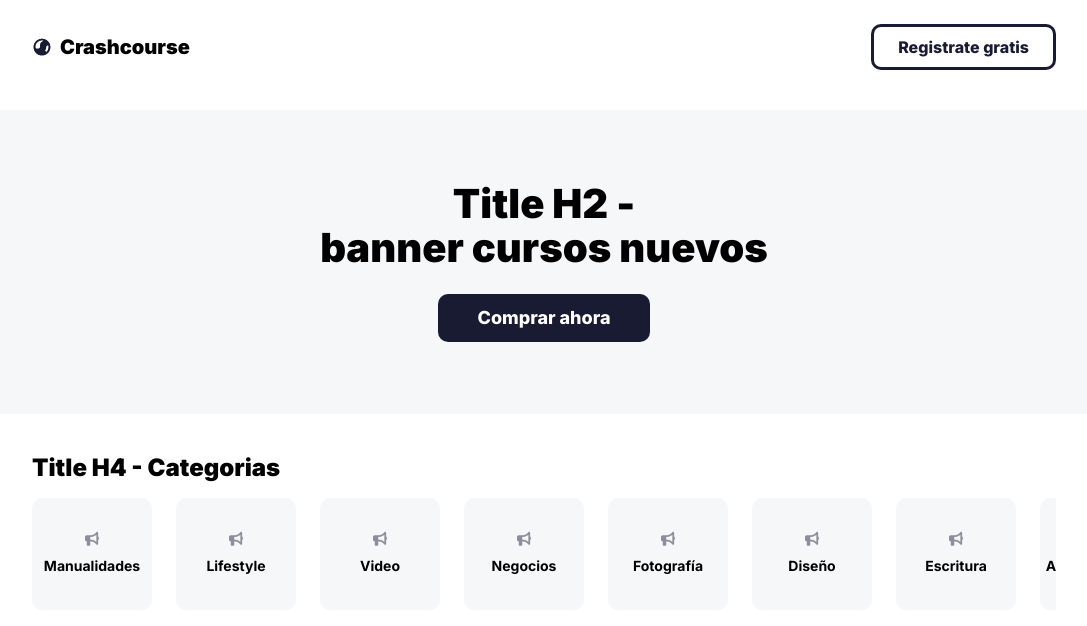
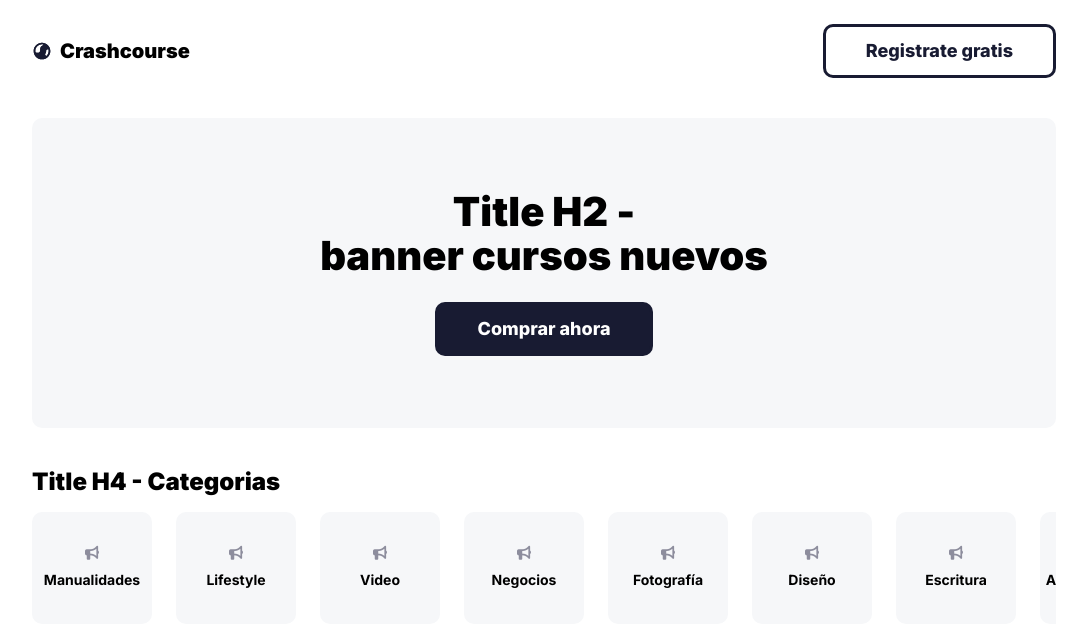
Before and after one commit to Franco-Sanchez/Technical-Challenge-Crehana, a React (Create React App) app: page / in a window 1280 px wide. Shown: the top 626 px of the page, without its empty margins (96-1183 px from the left). Built offline with nearby package versions, Linux system fonts and the light colour scheme.

Commit message:
Installed styled-components and edited button component

```diff
--- a/package.json
+++ b/package.json
@@ -13,6 +13,7 @@
     "react": "^17.0.1",
     "react-dom": "^17.0.1",
     "react-scripts": "4.0.3",
+    "styled-components": "^5.2.1",
     "typescript": "^4.1.2",
     "web-vitals": "^1.0.1"
   },
--- a/src/components/UI/BannerCourses.tsx
+++ b/src/components/UI/BannerCourses.tsx
@@ -1,11 +1,11 @@
-import ButtonDark from './ButtonDark';
+import Button from './Button';
 import '../../css/BannerCourses.css';
 
 function BannerCourses() {
   return (
     <div className="banner">
       <h2>Title H2 - <span>banner cursos nuevos</span></h2>
-      <ButtonDark text="Comprar ahora"/>
+      <Button dark={true} text="Comprar ahora"/>
     </div>
   )
 }
--- /dev/null
+++ b/src/components/UI/Button.tsx
@@ -0,0 +1,27 @@
+import styled from 'styled-components'
+
+function Button( { text, dark, white }:any ) {
+
+  const StyledButton = styled.button`
+    background-color: ${props => props.dark ? 'var(--black-russian)' : 'var(--white)'};
+    border: 3px solid var(--black-russian);
+    border-radius: 10px;
+    padding: 14px 40px;
+    color: ${props => props.dark ? 'var(--white)' : 'var(--black-russian)' };
+    font-weight: 800;
+    font-size: 18px;
+    line-height: 20px;
+    cursor: pointer;
+    outline: none;
+
+    @media screen and (max-width: 420px) {
+      display: ${props => props.white ? 'none': 'block'}
+    }
+  `
+
+  return (
+    <StyledButton white={white} dark={dark}>{text}</StyledButton>
+  )
+}
+
+export default Button;
--- a/src/components/UI/ButtonDark.tsx
+++ /dev/null
@@ -1,9 +0,0 @@
-import '../../css/ButtonDark.css';
-
-function ButtonDark( {text}: any ) {
-  return (
-    <button className="button-dark">{text}</button>
-  )
-}
-
-export default ButtonDark;
--- a/src/components/UI/Header.tsx
+++ b/src/components/UI/Header.tsx
@@ -1,7 +1,8 @@
 import logo from '../../assets/images/mobile/icon_logo.svg';
 import '../../css/Header.css';
+import Button from './Button';
 
-function Header({ title, text }: any) {
+function Header({ title }: any) {
   return (
     <div className="header">
       <a href="#menu"><i className="fas fa-bars"></i></a>
@@ -10,7 +11,7 @@ function Header({ title, text }: any) {
         <h1 className="header__title">{title}</h1>
       </div>
       <a href="#search"><i className="fas fa-search"></i></a>
-      <button className="header__button">{text}</button>
+      <Button white={true} text="Registrate gratis"/>
     </div>
   )
 }
--- a/src/components/courseCatalog/CourseItem.tsx
+++ b/src/components/courseCatalog/CourseItem.tsx
@@ -1,9 +1,9 @@
-import ButtonDark from '../UI/ButtonDark';
+import Button from '../UI/Button';
 
 function CourseItem() {
   return (
     <div>
-      <ButtonDark text="Comprar ahora"/>
+      <Button text="Comprar ahora"/>
     </div>
   )
 }
--- a/src/components/courseCatalog/Courses.tsx
+++ b/src/components/courseCatalog/Courses.tsx
@@ -1,10 +1,10 @@
-import Pagination from "./Pagination";
+// import Pagination from "./Pagination";
 
 function Courses() {
   return (
     <section>
-      <Pagination />
-      <Pagination />
+      {/* <Pagination /> */}
+      {/* <Pagination /> */}
     </section>
   )
 }
--- a/src/css/BannerCourses.css
+++ b/src/css/BannerCourses.css
@@ -21,7 +21,7 @@
 @media screen and (min-width: 1200px) {
   .banner {
     padding: 72px 0;
-    max-width: 1152px;
+    max-width: 80%;;
     margin: 0 auto;
     border-radius: 10px;
   }
--- a/src/css/ButtonDark.css
+++ /dev/null
@@ -1,11 +0,0 @@
-.button-dark {
-  background-color: var(--black-russian);
-  border: none;
-  border-radius: 10px;
-  padding: 14px 40px;
-  color: var(--white);
-  font-weight: 800;
-  font-size: 18px;
-  line-height: 20px;
-  cursor: pointer;
-}
--- a/src/css/Header.css
+++ b/src/css/Header.css
@@ -33,18 +33,4 @@
   .header > a {
     display: none;
   }
-
-  .header__button {
-    display: block;
-    border: 3px solid var(--black-russian);
-    border-radius: 10px;
-    background-color: transparent;
-    padding: 12px 24px;
-    font-size: 16px;
-    line-height: 16px;
-    font-weight: 800;
-    color: var(--black-russian);
-    outline: none;
-    cursor: pointer;
-  }
 }
--- a/tsconfig.json
+++ b/tsconfig.json
@@ -18,7 +18,8 @@
     "resolveJsonModule": true,
     "isolatedModules": true,
     "noEmit": true,
-    "jsx": "react-jsx"
+    "jsx": "react-jsx",
+    "noImplicitAny": false
   },
   "include": [
     "src"
```
Also changed, not shown: 1 other file (tests, documents, lock files or other folders).
